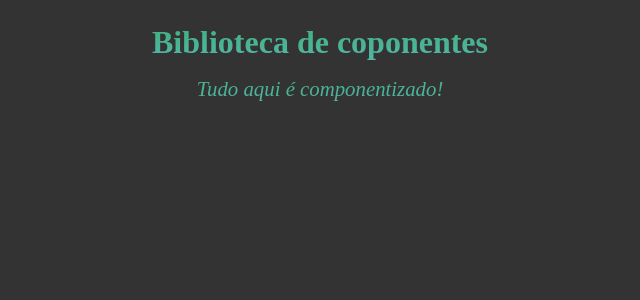
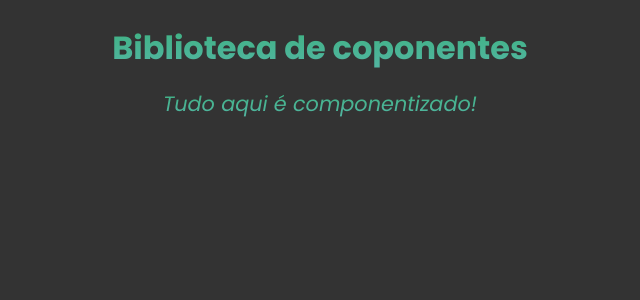
Before and after one commit to LucasMtss/Componentes-react, a React (Create React App) app: page / in a window 1280 px wide. Shown: the top 300 px of the page, without its empty margins (320-960 px from the left). Built offline with nearby package versions, Linux system fonts and the light colour scheme.

Commit message:
feat: add Poppins font in global styles

```diff
--- a/src/styles/globalStyles.ts
+++ b/src/styles/globalStyles.ts
@@ -35,11 +35,11 @@ export default createGlobalStyle`
   button,
   textarea,
   select {
-    font: inherit;
+    font-family: 'Poppins', sans-serif;
   }
 
   body, input, button {
-    font: 16px serif;
+    font-family: 'Poppins', sans-serif;
   }
 
   @media (prefers-reduced-motion: reduce) {
```
